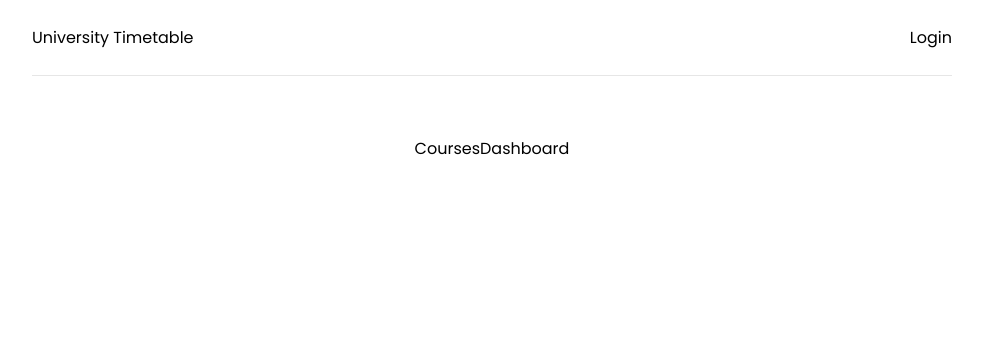
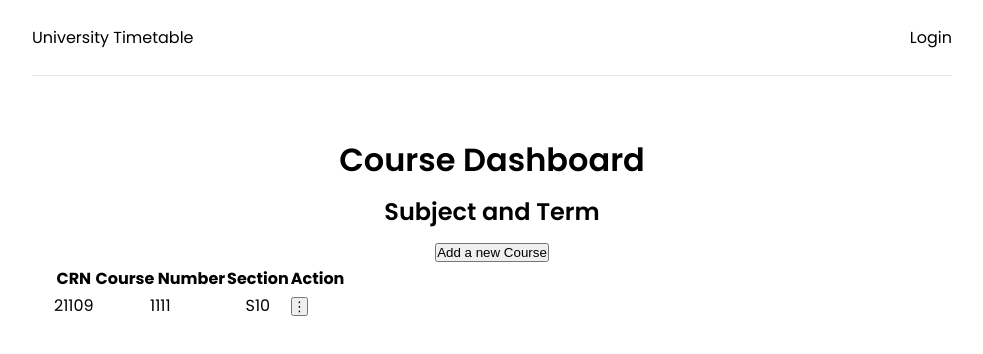
Before and after one commit to Nav-2d/Capstone, a React (Create React App) app in the folder frontend/: page /courses in a window 1280 px wide. Shown: the top 354 px of the page, without its empty margins (148-1131 px from the left). Built offline with nearby package versions, Linux system fonts and the light colour scheme; no server answers.

Commit message:
CoursesDashboard

```diff
--- a/frontend/src/App.js
+++ b/frontend/src/App.js
@@ -6,6 +6,7 @@ import CoursesDashboard from './pages/CoursesDashboard';
 import Login from './pages/Login';
 import TimetableDashboard from './pages/TimetableDashboard';
 import AddTimetable from './pages/AddTimetable';
+import AddCourse from './pages/AddCourse';
 
 function App() {
   return (
@@ -18,6 +19,7 @@ function App() {
             <Route path='/timetabledashboard' element={<TimetableDashboard />}></Route>
             <Route path='/courses' element={<CoursesDashboard />}></Route>
             <Route path='/addtimetable' element={<AddTimetable />}></Route>
+            <Route path='/addcourse' element={<AddCourse />}></Route>
           </Routes>
         </div>
       </Router>
--- /dev/null
+++ b/frontend/src/pages/AddCourse.jsx
@@ -0,0 +1,55 @@
+import { useState, useEffect } from 'react';
+import { useNavigate } from 'react-router-dom';
+
+
+function AddCourse() {
+  const [formData, setFormData] = useState({
+    //all params
+  });
+
+  //const { parms } = formData;
+
+  const navigate = useNavigate();
+
+  const onChange = (e) => {
+    setFormData((prevState) => ({
+      ...prevState,
+      [e.target.name]: e.target.value,
+    }));
+  };
+
+  const onSubmit = (e) => {
+    e.preventDefault();
+
+    const userData = {
+      //params
+    };
+
+    //add to the DB and if succesfully saved navigate to the timetable dashboard
+    navigate('/courses');
+  };
+
+
+  return (
+    <>
+      <section className='heading'>
+        <p>Add Course</p>
+		<p>Section and Term</p>
+      </section>
+
+      <section className='form'>
+        <form onSubmit={onSubmit}>
+
+
+          <div className='form-group'>
+            <button type='submit' className='btn btn-block'>
+              Submit
+            </button>
+          </div>
+        </form>
+      </section>
+    </>
+  );
+}
+
+export default AddCourse;
--- a/frontend/src/pages/AddTimetable.jsx
+++ b/frontend/src/pages/AddTimetable.jsx
@@ -27,7 +27,8 @@ function AddTimetable() {
       termcode,
     };
 
-    //add to the DB
+    //add to the DB and if succesfully saved navigate to the timetable dashboard
+    navigate('/timetabledashboard');
   };
 
 
--- a/frontend/src/pages/CoursesDashboard.jsx
+++ b/frontend/src/pages/CoursesDashboard.jsx
@@ -1,4 +1,75 @@
+import React, { useEffect, useState } from 'react';
+import { useNavigate } from 'react-router-dom'
+
+const API_HOST = "http://localhost:5000";
+const COURSES_API_URL = `${API_HOST}/api/courses`;
+
 function CoursesDashboard() {
-  return <div>CoursesDashboard</div>;
+  const [data, setData] = useState([]);
+
+  const navigate = useNavigate();
+
+  const fetchTimetables = () => {
+    fetch(`${COURSES_API_URL}`)
+      .then(res => res.json())
+      .then(json => setData(json));
+  }
+
+  useEffect(() => {
+    fetchTimetables();
+  }, []);
+
+  const edit = () => {
+    console.log('edit');
+  }
+
+  const addCourse = () => {
+    console.log('add');
+    navigate('/addcourse');
+  }
+
+  const deleteTimetable = () => {
+    console.log('delete');
+  }
+
+  const copy = () => {
+    console.log('copy');
+  }
+
+  return (
+    <div className="container">
+      <h1>Course Dashboard</h1>
+      <h2>Subject and Term</h2>
+      <button onClick={addCourse}>Add a new Course</button>
+      <table>
+        <thead>
+          <tr>
+            <th>CRN</th>
+            <th>Course Number</th>
+            <th>Section</th>
+            <th>Action</th>
+          </tr>
+        </thead>
+        <tbody>
+          <tr>
+            <td>21109</td>
+            <td>1111</td>
+            <td>S10</td>
+            <td>
+              <div class="dropdown">
+                <button><span>&#8942;</span></button>
+                <div class="dropdown-content">
+                  <p onClick={edit}>Edit</p>
+                  <p onClick={deleteTimetable}>Delete</p>
+                  <p onClick={copy}>Copy</p>
+                </div>
+              </div>
+            </td>
+          </tr>
+        </tbody>
+      </table>
+    </div>
+  );
 }
+
 export default CoursesDashboard;
--- a/frontend/src/pages/TimetableDashboard.jsx
+++ b/frontend/src/pages/TimetableDashboard.jsx
@@ -23,8 +23,11 @@ function TimetableDashboard() {
     console.log('edit');
   }
 
+  const view = () => {
+    navigate('/courses');;
+  }
+
   const addTimetable = () => {
-    console.log('add');
     navigate('/addtimetable');
   }
 
@@ -42,7 +45,7 @@ function TimetableDashboard() {
   return (
     <div className="container">
       <h1>Timetable Dashboard</h1>
-      <button onClick={addTimetable}>Add</button>
+      <button onClick={addTimetable}>Add a new Timetable</button>
       <table>
         <thead>
           <tr>
@@ -62,6 +65,7 @@ function TimetableDashboard() {
                 <button><span>&#8942;</span></button>
                 <div class="dropdown-content">
                   <p onClick={edit}>Edit</p>
+                  <p onClick={view}>View</p>
                   <p onClick={deleteTimetable}>Delete</p>
                   <p onClick={copy}>Copy</p>
                   <p onClick={exportCSV}>Export to CSV</p>
```
